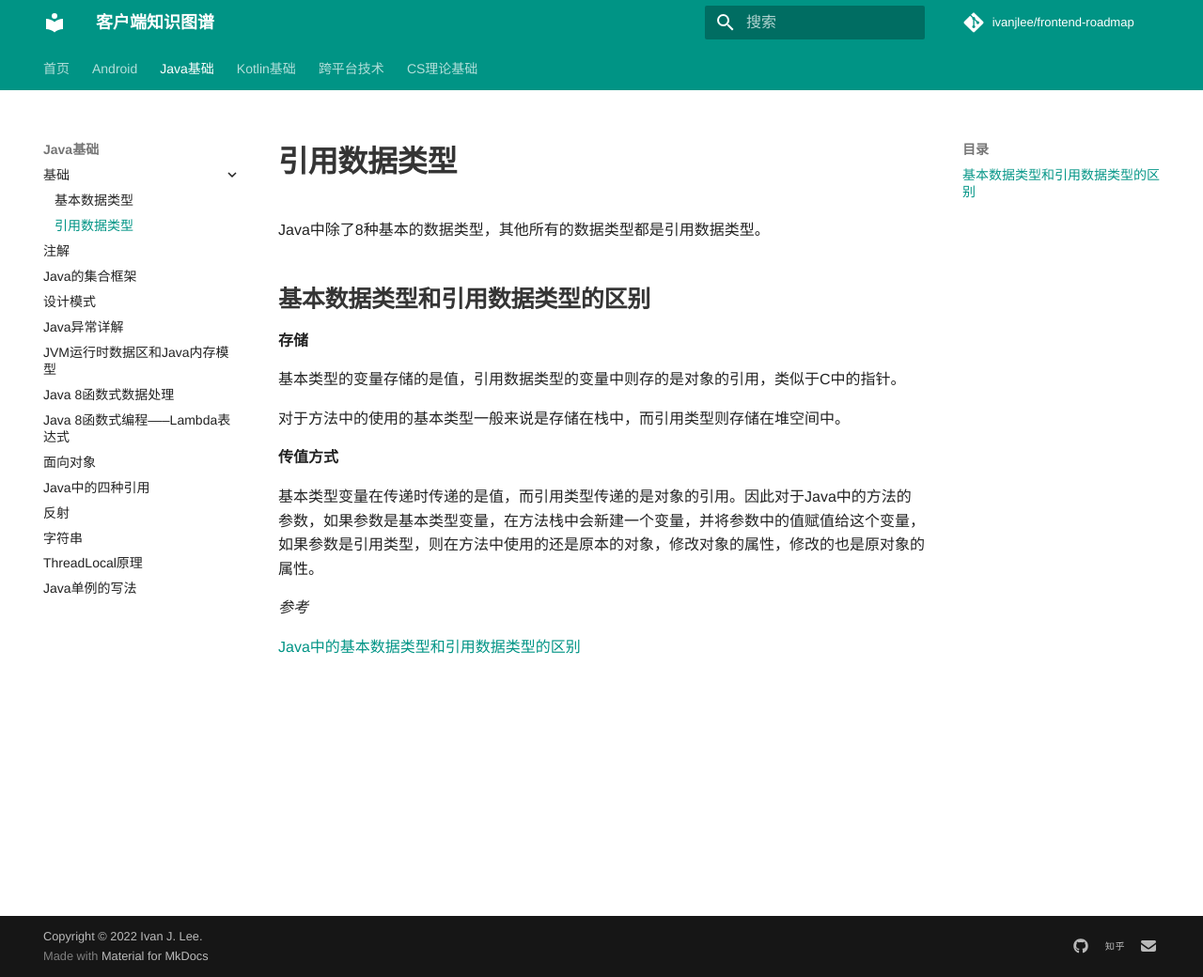
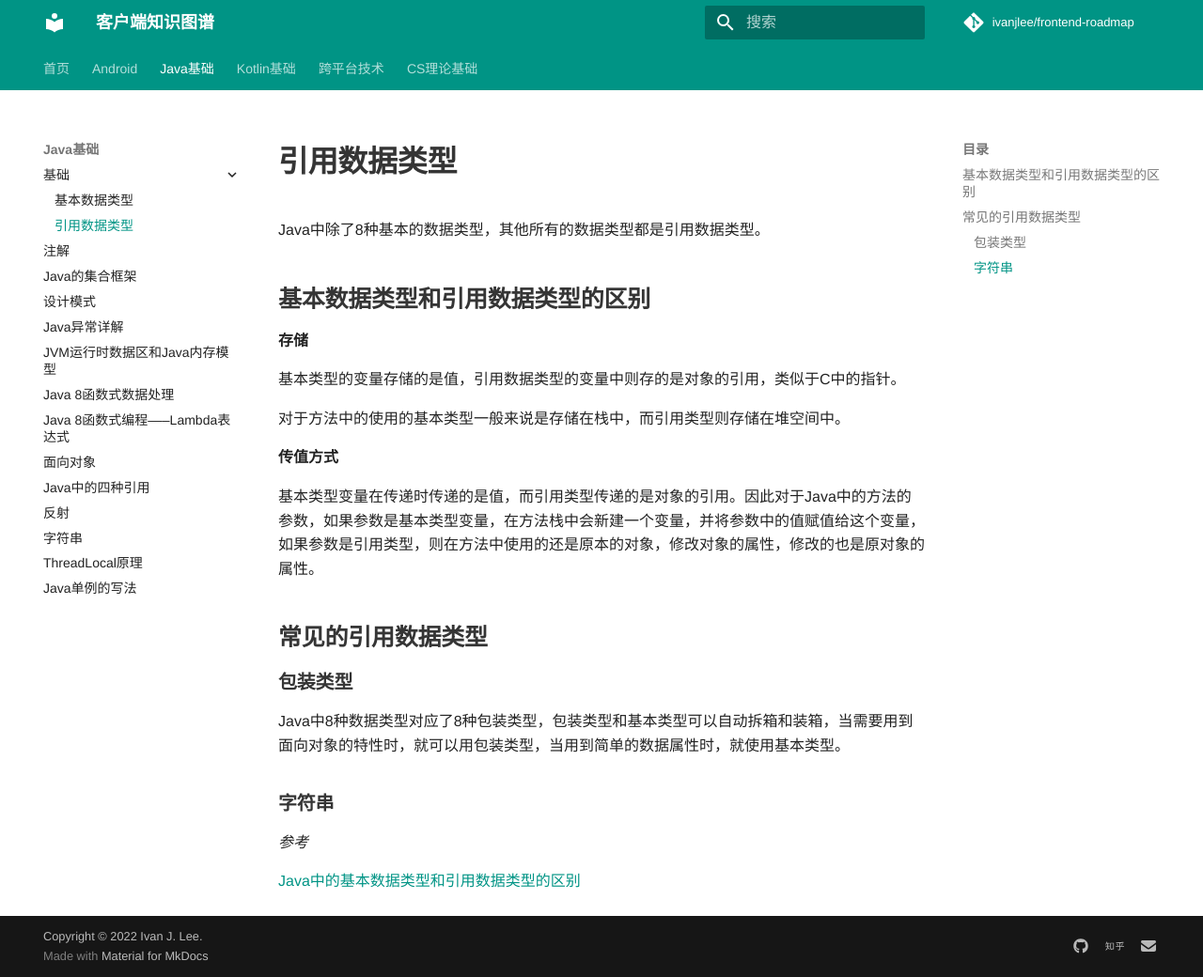
Before and after one commit to konokol/frontend-skill-tree, an MkDocs documentation site: the page built from docs/Java/1-Basic/02-Refrefence-Data-Types.md, in a window 1280 px wide and 1040 px high. Shown: the whole window at 94% size. Built offline with MkDocs 1.6.1 and Material for MkDocs 9.7.7, drawn with Linux system fonts in a browser that asks for light colours; some web fonts are replaced; comment, search, counter and statistics services are not loaded.

Commit message:
add box type

```diff
--- a/docs/Java/1-Basic/02-Refrefence-Data-Types.md
+++ b/docs/Java/1-Basic/02-Refrefence-Data-Types.md
@@ -14,8 +14,13 @@ Java中除了8种基本的数据类型，其他所有的数据类型都是引用
 
 基本类型变量在传递时传递的是值，而引用类型传递的是对象的引用。因此对于Java中的方法的参数，如果参数是基本类型变量，在方法栈中会新建一个变量，并将参数中的值赋值给这个变量，如果参数是引用类型，则在方法中使用的还是原本的对象，修改对象的属性，修改的也是原对象的属性。
 
+## 常见的引用数据类型
 
+### 包装类型
 
+Java中8种数据类型对应了8种包装类型，包装类型和基本类型可以自动拆箱和装箱，当需要用到面向对象的特性时，就可以用包装类型，当用到简单的数据属性时，就使用基本类型。
+
+### 字符串
 
 
 *参考*
```
